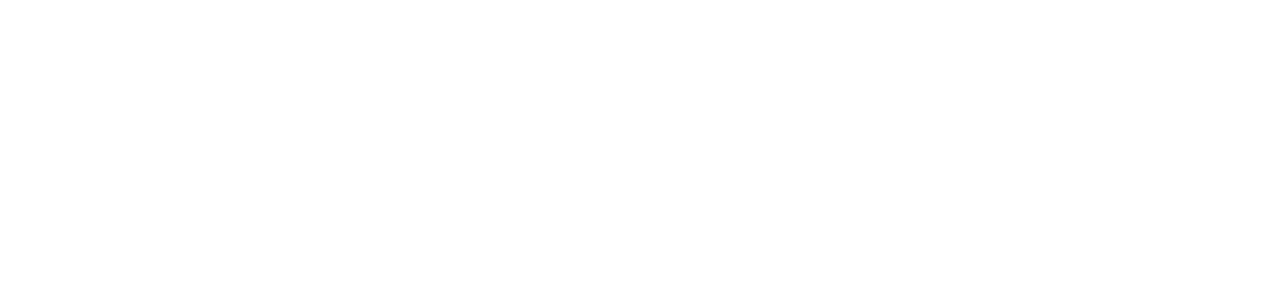
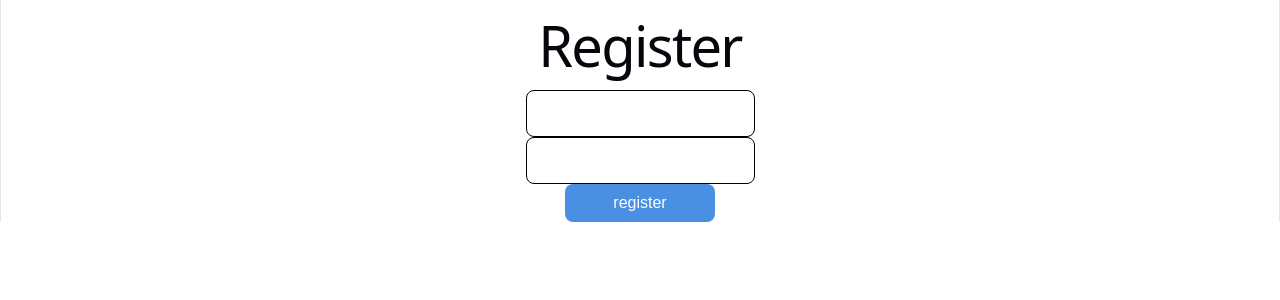
Before and after one commit to muhammadniishad786-rgb/weatherApp, a React (Vite) app: page /register2 in a window 1280 px wide. Before the commit this address had no page. Shown: the top 300 px of the page. Built offline with nearby package versions, Linux system fonts and the light colour scheme.

Commit message:
used useForm() react hook to hanlde form validation in registeration page and login page

```diff
--- a/package.json
+++ b/package.json
@@ -12,6 +12,7 @@
   "dependencies": {
     "react": "^19.2.7",
     "react-dom": "^19.2.7",
+    "react-hook-form": "^7.83.0",
     "react-router-dom": "^7.18.1"
   },
   "devDependencies": {
--- a/src/components/button/Button.css
+++ b/src/components/button/Button.css
@@ -75,3 +75,12 @@ button:hover{
   transition: 0.3s;
   width: 100%;
 }
+
+.register2-btn{
+  background-color: #4a90e2;
+  color: white;
+  font-size: 16px;
+  cursor: pointer;
+  transition: 0.3s;
+  width: 150px;
+}
--- a/src/components/input/Input.css
+++ b/src/components/input/Input.css
@@ -60,3 +60,15 @@ input {
 .register-input:focus {
   border-color: #4a90e2;
 }
+
+.register2-input {
+  padding: 14px;
+  border: 1px solid black;
+  border-radius: 8px;
+  font-size: 15px;
+  outline: none;
+}
+
+.register2-input:focus {
+  border-color: #4a90e2;
+}
--- a/src/components/input/Input.jsx
+++ b/src/components/input/Input.jsx
@@ -1,7 +1,7 @@
 import React from 'react'
 import './Input.css'
 
-function Input({type, placeholder, value, name, onkeydown, onChange, className}) {
+function Input({type, placeholder, value, name, onkeydown, onChange, className, ...rest}) {
   return (
     <input  type={type}
             placeholder={placeholder}
@@ -10,8 +10,11 @@ function Input({type, placeholder, value, name, onkeydown, onChange, className})
             onKeyDown={onkeydown}
             onChange={onChange}
             className={`input ${className}`}
+            {...rest}
             />
   )
 }
 
 export default Input
+
+// ...rest copies all the remaining properties into a new object.
--- a/src/pages/login/Login.jsx
+++ b/src/pages/login/Login.jsx
@@ -3,28 +3,30 @@ import "./Login.css";
 import { Link, useNavigate } from "react-router-dom";
 import Button from "../../components/button/Button";
 import Input from "../../components/input/Input";
+import { useForm } from "react-hook-form";
 
 function Login() {
 
-    const [email, setEmail] = React.useState("")
-    const [password, setPassword] = React.useState("")
-    const [formData, setFormData] = React.useState({
-      email,
-      password
-    });
+   const {register, handleSubmit} = useForm();
+
+    // const [email, setEmail] = React.useState("")
+    // const [password, setPassword] = React.useState("")
+    // const [formData, setFormData] = React.useState({
+    //   email,
+    //   password
+    // });
 
     const navigate = useNavigate();
 
     // function for handleChange
-    const handleChange = (e) => {
-      setFormData({
-        ...formData,
-        [e.target.name]: e.target.value
-      })
-    }
+    // const handleChange = (e) => {
+    //   setFormData({
+    //     ...formData,
+    //     [e.target.name]: e.target.value
+    //   })
+    // }
 
-    const handleLogin = (e) => {
-      e.preventDefault();
+    const onSubmit = (data) => {
 
       // get registered user from localStorage
       const user = JSON.parse(localStorage.getItem('user')); // JSON.parse() converts a JSON string back into a JavaScript object or array.
@@ -36,44 +38,78 @@ function Login() {
       }
 
       // compare credential
-      if(formData.email === user.email && formData.password === user.password){
+      if(data.email === user.email && data.password === user.password){
          localStorage.setItem("token", "loggedIn")
          navigate("/")
       }else{
         alert("invalid email or password")
       }
+    }
 
-    }
+    // const handleLogin = (e) => {
+    //   e.preventDefault();
+
+    //   // get registered user from localStorage
+    //   const user = JSON.parse(localStorage.getItem('user')); // JSON.parse() converts a JSON string back into a JavaScript object or array.
+
+    //   // check if a user exitst
+    //   if(!user){
+    //     alert("no account found, please register first");
+    //     return;
+    //   }
+
+    //   // compare credential
+    //   if(formData.email === user.email && formData.password === user.password){
+    //      localStorage.setItem("token", "loggedIn")
+    //      navigate("/")
+    //   }else{
+    //     alert("invalid email or password")
+    //   }
+
+    // }
   return (
     <div className="login-container" >
       <div className="login-card">
         <h1>Welcome </h1>
         <p>Sign in to your account</p>
 
-        <form className="login-form" onSubmit={handleLogin}>
+        <form className="login-form" onSubmit={handleSubmit(onSubmit)}>
           {/* <input
             type="email"
             placeholder="Enter your email"
             onChange={(e) => setEmail(e.target.value)}
           /> */}
-          <Input type="email"
+          {/* <Input type="email"
                  name="email"
                  placeholder="Enter your email"
                  value={formData.email}
                  onChange={handleChange}
-                 className="login-input" />
+                 className="login-input" /> */}
+          <Input type="email"
+                 placeholder="Enter your email"
+                 {...register("email", {
+                  required: "email required"
+                 })} />
 
           {/* <input
             type="password"
             placeholder="Enter your password"
             onChange={(e) => setPassword(e.target.value)}
           /> */}
-          <Input type="password"
+          {/* <Input type="password"
                  name="password"
                  placeholder="Enter your password"
                  value={formData.password}
                  onChange={handleChange}
-                 className="login-input" />
+                 className="login-input" /> */}
+          <Input type="password"
+                 placeholder="Enter your password"
+                 {...register("password", {
+                  minLength: {
+                    value: 6,
+                    message: "minimum 6 charecters"
+                  }
+                 })} />
 
          <Button text="login" className="register-btn" type="submit" />
         </form>
--- a/src/pages/register/Register.jsx
+++ b/src/pages/register/Register.jsx
@@ -3,19 +3,24 @@ import "./Register.css";
 import { Link, useNavigate } from "react-router-dom";
 import Button from "../../components/button/Button";
 import Input from "../../components/input/Input";
+import { useForm } from "react-hook-form";
 
 function Register() {
-  const [userName, setUseraName] = React.useState("");
-  const [email, setEmail] = React.useState("")
-  const [password, setPassword] = React.useState("")
-  const [confirmPassword, setConfirmPassword] = React.useState("")
+  // const [userName, setUseraName] = React.useState("");
+  // const [email, setEmail] = React.useState("")
+  // const [password, setPassword] = React.useState("")
+  // const [confirmPassword, setConfirmPassword] = React.useState("")
 
-  const [formData, setFormData] = React.useState({
-    userName: "",
-    email: "",
-    password: "",
-    confirmPassword: ""
-  })
+  // stores user details in a single state using object
+  // const [formData, setFormData] = React.useState({
+  //   userName: "",
+  //   email: "",
+  //   password: "",
+  //   confirmPassword: ""
+  // })
+
+  // handling user details using useForm() hook that provided by react so we can reduce the code and multiple states
+  const {register, handleSubmit, formState: {errors}} = useForm();
 
   const handleChange = (e) => {
     setFormData({
@@ -23,37 +28,58 @@ function Register() {
       [e.target.name]: e.target.value
     })
   }
+//   ...formData → copies all properties of the object.
+// Used when updating state to avoid losing existing values.
+// Used to create a copy of an object.
 
   const navigate = useNavigate()
 
-  const handleRegister = (e) => {
-    e.preventDefault();
+  const onSubmit = (data) => {
+
+    if(data.confirmPassword != data.password){
+      alert("The password and confirm password is not same")
+    }
+
+    localStorage.setItem("user", JSON.stringify(data)); // JSON.stringify() converts a JavaScript object or array into a string.
+    alert("registred successfully")
+
+    navigate('/login')
+
+    // clear all the input
+    reset();
+  }
+
+  // const handleRegister = (e) => {
+    // e.preventDefault();
 
     // check values exist inside user, email and password
     // if(!userName || !email || !password || !confirmPassword){
     //   alert("Please fill the form !!")
     //   return;
     // }
-    if(formData.userName.trim() === ""){
-      alert("user name is required");
-      return;
-    }
 
-    if(formData.email.trim() === ""){
-      alert("email is required")
-      return
-    }
+    // this condition completed using useForm()
+    // if(formData.userName.trim() === ""){
+    //   alert("user name is required");
+    //   return;
+    // }
+
+    // this condition completed using useForm()
+    // if(formData.email.trim() === ""){
+    //   alert("email is required")
+    //   return
+    // }
 
     //password checking
-    if(formData.password.length < 6){
-      alert("password must contain atleast 6 charecters")
-    }
+    // if(formData.password.length < 6){
+    //   alert("password must contain atleast 6 charecters")
+    // }
 
     // check the confirm password
-    if(formData.password != formData.confirmPassword){
-      alert("The password and confirm password is not same");
-      return;
-    }
+    // if(formData.password != formData.confirmPassword){
+    //   alert("The password and confirm password is not same");
+    //   return;
+    // }
 
     // create user object
     // const user = {
@@ -62,25 +88,25 @@ function Register() {
     //   password,
     //   confirmPassword
     // }
-    const user = {
-      userName: formData.userName,
-      email: formData.email,
-      password: formData.password
-    }
+    // const user = {
+    //   userName: formData.userName,
+    //   email: formData.email,
+    //   password: formData.password
+    // }
 
     // save to localStorage
-    localStorage.setItem("user", JSON.stringify(user)); // JSON.stringify() converts a JavaScript object or array into a string.
+    // localStorage.setItem("user", JSON.stringify(user)); // JSON.stringify() converts a JavaScript object or array into a string.
 
-    alert("registration successfull")
+    // alert("registration successfull")
 
-    navigate('/login')
+    // navigate('/login')
 
     // clear input fields
-    setUseraName("");
-    setEmail("");
-    setPassword("");
-    setConfirmPassword("");
-  }
+  //   setUseraName("");
+  //   setEmail("");
+  //   setPassword("");
+  //   setConfirmPassword("");
+  // }
 
 
   return (
@@ -89,19 +115,25 @@ function Register() {
         <h1> </h1>
         <p>Register to get started</p>
 
-        <form className="register-form" onSubmit={handleRegister}>
+        <form className="register-form" onSubmit={handleSubmit(onSubmit)}>
           {/* <input
             type="text"
             placeholder="Enter your full name"
             onChange={(e) => setUseraName(e.target.value)}
           /> */}
-          <Input type="text"
+          {/* <Input type="text"
                  name="userName"
                  placeholder="Enter your full name"
                  value={formData.userName}
                 //  onChange={(e) => setUseraName(e.target.value)}
                  onChange={handleChange}
-                 className="register-input" />
+                 className="register-input" /> */}
+          <Input type="text"
+                 placeholder="Enter your full name"
+                 {...register("userName",{
+                  required: "username required"
+                 })} />
+          {errors.userName && <p>{errors.userName.message}</p> }
 
 
           {/* <input
@@ -109,39 +141,60 @@ function Register() {
             placeholder="Enter your email"
             onChange={(e) => setEmail(e.target.value)}
           /> */}
-          <Input type="email"
+          {/* <Input type="email"
                  name="email"
                  placeholder="Enter your email"
                  value={formData.email}
                 //  onChange={(e) => setEmail(e.target.value)}
                  onChange={handleChange}
-                 className="register-input" />
+                 className="register-input" /> */}
+          <Input type="email"
+                 {...register("email", {
+                  required: "email Required"
+                 })}
+                 placeholder="Enter your email" />
+          {errors.email && <p>{errors.email.message}</p> }
 
           {/* <input
             type="password"
             placeholder="Create a password"
             onChange={(e) => setPassword(e.target.value)}
           /> */}
-          <Input type="password"
+          {/* <Input type="password"
                  name="password"
                  placeholder="create a password"
                  value={formData.password}
                 //  onChange={(e) => setPassword(e.target.value)}
                  onChange={handleChange}
-                 className="register-input" />
+                 className="register-input" /> */}
+          <Input type="password"
+                 {...register("password", {
+                  minLength: {
+                    value: 6,
+                    message: "minimum 6 charecter"
+                  }
+                 })}
+                 placeholder="create a password" />
+          {errors.password && <p>{errors.password.message}</p> }
 
           {/* <input
             type="password"
             placeholder="Confirm password"
             onChange={(e) => setConfirmPassword(e.target.value)}
           /> */}
-          <Input type="password"
+          {/* <Input type="password"
                  name="confirmPassword"
                  placeholder="Confirm password"
                  value={formData.confirmPassword}
                 //  onChange={(e) => setConfirmPassword(e.target.value)}
                  onChange={handleChange}
-                 className="register-input" />
+                 className="register-input" /> */}
+          <Input type="password"
+                 {...register("confirmPassword", {
+                  required: "enter the password again"
+                 })}
+                 placeholder="Confirm password" />
+          {errors.confirmPassword && <p>{errors.confirmPassword.message}</p> }
 
           <Button text="register" className="register-btn" type='submit'  />
         </form>
@@ -155,3 +208,10 @@ function Register() {
 }
 
 export default Register;
+
+
+
+// Master manual validation with useState. // complete
+// ✅ Learn validation with a formData object. // complete
+// ✅ Learn React Hook Form. //pending
+// ✅ Learn React Hook Form + Zod. pending
--- /dev/null
+++ b/src/pages/register/register2/Register2.jsx
@@ -0,0 +1,55 @@
+import React from 'react'
+import Input from '../../../components/input/Input'
+import { useForm } from 'react-hook-form'
+import Button from '../../../components/button/Button';
+import { useNavigate } from 'react-router-dom';
+
+function Register2() {
+    const {register, handleSubmit, formState: {errors}} = useForm();
+    const navigate = useNavigate()
+
+    const onSubmit = (data) => {
+        console.log(data);
+        navigate("/login")
+    }
+
+  return (
+    <div>
+        <h1>Register</h1>
+      <form onSubmit={handleSubmit(onSubmit)}>
+        <Input type="email"
+               {...register("email", {
+                required: "email required"
+               })} // register() connects an input field to React Hook Form so it can track and manage its value.
+               className="register2-input" />
+        {errors.email && <p>{errors.email.message}</p>}
+        <br />
+        <Input type="password"
+               {...register("password", {
+                minLength: {
+                    value: 6,
+                    message: "minimum 6 charecters"
+                }
+               })}
+               className="register2-input" />
+        {errors.password && <p>{errors.password.message}</p>}
+        <br />
+        <Button type="Submit" className="register2-btn" text="register" />
+
+      </form>
+    </div>
+  )
+}
+
+export default Register2
+
+
+// const onSubmit = (data) => {
+//         console.log(data)
+//     }
+
+// the data parameter contains the value of all the registered inputs
+
+
+// register() connects an input field to React Hook Form so it can track and manage its value.
+//handleSubmit() collects the values from all registered inputs, validates them, and if everything is valid, calls your submit function with the form data.
--- a/src/routes/AppRoutes.jsx
+++ b/src/routes/AppRoutes.jsx
@@ -8,6 +8,7 @@ import AuthLayout from '../layout/AuthLayout'
 import Login from '../pages/login/Login'
 import Register from '../pages/register/Register'
 import ProtectedRoute from './ProtectedRoute'
+import Register2 from '../pages/register/register2/Register2'
 
 function AppRoutes() {
   return (
@@ -25,6 +26,7 @@ function AppRoutes() {
         <Route element={<AuthLayout />}>
          <Route path='login' element={<Login />} />
          <Route path='register' element={<Register />} />
+         <Route path='register2' element={<Register2 /> } />
         </Route>
 
     </Routes>
```
Also changed, not shown: src/pages/register/register2/Reguster2.css (added), 1 other file (tests, documents, lock files or other folders).
